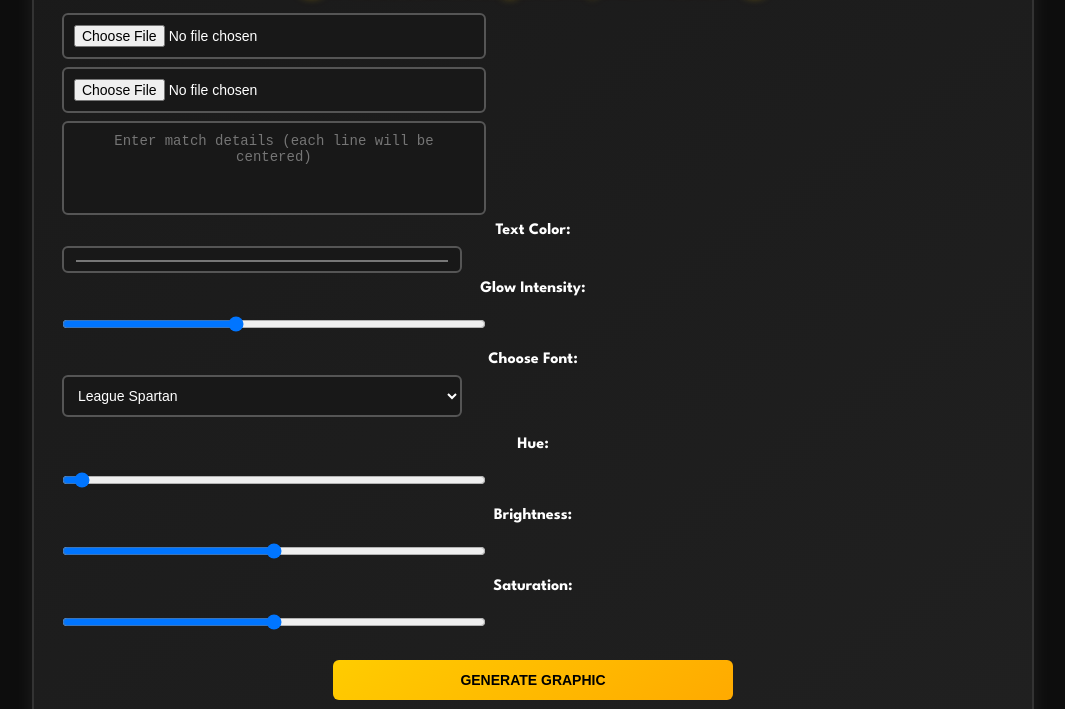
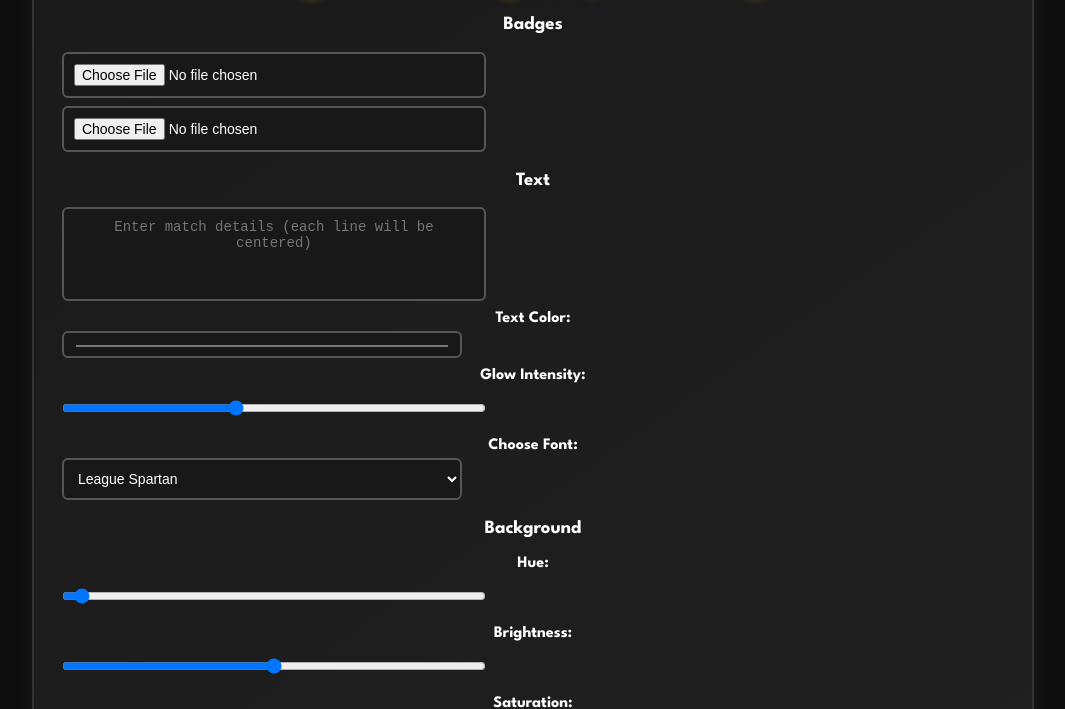
Before and after one commit to VRFSWave/Sportwave, a plain HTML site: page imagemaker.html in a window 1280 px wide. Shown: the part 91-800 px from the top of the page, without its empty margins (107-1172 px from the left). Drawn offline with Linux system fonts and the light colour scheme.

Commit message:
Update imagemaker.html

```diff
--- a/imagemaker.html
+++ b/imagemaker.html
@@ -4,7 +4,7 @@
     <meta charset="UTF-8">
     <meta name="viewport" content="width=device-width, initial-scale=1.0">
     <title>Football Badge Graphic Maker</title>
-    <link href="https://fonts.googleapis.com/css2?family=League+Spartan:wght@700&family=Orbitron:wght@500&family=Roboto:wght@700&family=Oswald:wght@600&family=Raleway:wght@700&family=Anton&family=Lora&family=Quicksand:wght@500&family=Open+Sans:wght@400&family=PT+Sans:wght@700&family=Amatic+SC:wght@700&family=Roboto+Condensed:wght@700&family=Slabo+27px&family=Ubuntu:wght@500&family=Anton&family=Roboto:wght@300&family=Permanent+Marker&family=Lobster&family=Merriweather:wght@700&family=Poppins:wght@600&family=Playfair+Display:wght@400&family=Archivo:wght@500&family=Raleway:wght@900&family=Nunito:wght@400&family=Quicksand:wght@300&family=Roboto:wght@400&family=Quicksand:wght@600&family=Fira+Sans:wght@300&family=Nunito:wght@800&family=Baloo+2:wght@600&family=Inter:wght@600&family=Archivo+Black:wght@900&family=Crimson+Pro:wght@500&family=Fira+Sans:wght@700&family=Julius+Sans+One&family=Anton&family=Open+Sans:wght@300&family=Arimo:wght@700&family=Fredoka+One&family=Abel&family=Work+Sans&family=Oswald&family=Arvo&family=Shadows+Into+Light&family=Cabin:wght@500&family=Bebas+Neue&family=Varela+Round&family=Oswald:wght@400&family=Rokkitt:wght@700&display=swap" rel="stylesheet">
+    <link href="https://fonts.googleapis.com/css2?family=League+Spartan:wght@700&family=Orbitron:wght@500&family=Roboto:wght@700&family=Oswald:wght@600&display=swap" rel="stylesheet">
     <style>
         body {
             font-family: 'League Spartan', sans-serif;
@@ -88,95 +88,73 @@
             border-radius: 8px;
         }
 
-        .slider-container {
-            margin-top: 20px;
-        }
-
-        .slider-container input {
-            width: 80%;
-            margin: 8px;
-        }
-
         @media (max-width: 768px) {
             canvas {
                 max-width: 90%;
             }
         }
+
+        .section {
+            margin-bottom: 20px;
+        }
+
+        .section label {
+            font-size: 16px;
+            font-weight: bold;
+            display: block;
+            margin-top: 10px;
+        }
+
+        .section input, .section select {
+            margin-top: 5px;
+        }
+
     </style>
 </head>
 <body>
     <div class="container">
         <h1>⚽ Football Badge Graphic Maker ⚽</h1>
-        <input type="file" id="badge1" accept="image/*">
-        <input type="file" id="badge2" accept="image/*">
+
+        <!-- Badges Section -->
+        <div class="section">
+            <h3>Badges</h3>
+            <input type="file" id="badge1" accept="image/*" />
+            <input type="file" id="badge2" accept="image/*" />
+        </div>
+
+        <!-- Text Section -->
+        <div class="section">
+            <h3>Text</h3>
             <textarea id="customText" placeholder="Enter match details (each line will be centered)"></textarea>
-
             <label for="textColor">Text Color:</label>
-        <input type="color" id="textColor" value="#ffcc00">
-
+            <input type="color" id="textColor" value="#ffcc00" />
             <label for="glowIntensity">Glow Intensity:</label>
-        <input type="range" id="glowIntensity" min="0" max="20" value="8">
-
+            <input type="range" id="glowIntensity" min="0" max="20" value="8" />
             <label for="fontSelect">Choose Font:</label>
             <select id="fontSelect">
                 <option value="'League Spartan', sans-serif">League Spartan</option>
                 <option value="'Orbitron', sans-serif">Orbitron</option>
                 <option value="'Roboto', sans-serif">Roboto</option>
                 <option value="'Oswald', sans-serif">Oswald</option>
-            <option value="'Raleway', sans-serif">Raleway</option>
-            <option value="'Anton', sans-serif">Anton</option>
-            <option value="'Lora', serif">Lora</option>
-            <option value="'Quicksand', sans-serif">Quicksand</option>
-            <option value="'Open Sans', sans-serif">Open Sans</option>
-            <option value="'PT Sans', sans-serif">PT Sans</option>
-            <option value="'Amatic SC', cursive">Amatic SC</option>
-            <option value="'Roboto Condensed', sans-serif">Roboto Condensed</option>
-            <option value="'Slabo 27px', serif">Slabo 27px</option>
-            <option value="'Ubuntu', sans-serif">Ubuntu</option>
-            <option value="'Permanent Marker', cursive">Permanent Marker</option>
-            <option value="'Lobster', cursive">Lobster</option>
-            <option value="'Merriweather', serif">Merriweather</option>
-            <option value="'Poppins', sans-serif">Poppins</option>
-            <option value="'Playfair Display', serif">Playfair Display</option>
-            <option value="'Archivo', sans-serif">Archivo</option>
-            <option value="'Nunito', sans-serif">Nunito</option>
-            <option value="'Quicksand', sans-serif">Quicksand</option>
-            <option value="'Fira Sans', sans-serif">Fira Sans</option>
-            <option value="'Baloo 2', sans-serif">Baloo 2</option>
-            <option value="'Inter', sans-serif">Inter</option>
-            <option value="'Archivo Black', sans-serif">Archivo Black</option>
-            <option value="'Crimson Pro', serif">Crimson Pro</option>
-            <option value="'Julius Sans One', sans-serif">Julius Sans One</option>
-            <option value="'Arimo', sans-serif">Arimo</option>
-            <option value="'Fredoka One', cursive">Fredoka One</option>
-            <option value="'Abel', sans-serif">Abel</option>
-            <option value="'Work Sans', sans-serif">Work Sans</option>
-            <option value="'Arvo', serif">Arvo</option>
-            <option value="'Shadows Into Light', cursive">Shadows Into Light</option>
-            <option value="'Cabin', sans-serif">Cabin</option>
-            <option value="'Bebas Neue', sans-serif">Bebas Neue</option>
-            <option value="'Varela Round', sans-serif">Varela Round</option>
-            <option value="'Rokkitt', serif">Rokkitt</option>
-            <option value="'Pacifico', cursive">Pacifico</option>
-            <option value="'Caveat', cursive">Caveat</option>
-            <option value="'Satisfy', cursive">Satisfy</option>
-            <option value="'Tangerine', cursive">Tangerine</option>
-            <option value="'Lobster Two', cursive">Lobster Two</option>
-            <option value="'Dancing Script', cursive">Dancing Script</option>
-            <option value="'Great Vibes', cursive">Great Vibes</option>
-            <option value="'Bree Serif', serif">Bree Serif</option>
-            <option value="'Zen Dots', sans-serif">Zen Dots</option>
-            <option value="'Rock Salt', cursive">Rock Salt</option>
+                <option value="'Arial', sans-serif">Arial</option>
+                <option value="'Courier New', monospace">Courier New</option>
+                <option value="'Georgia', serif">Georgia</option>
+                <option value="'Impact', sans-serif">Impact</option>
+                <option value="'Tahoma', sans-serif">Tahoma</option>
+                <option value="'Verdana', sans-serif">Verdana</option>
+                <!-- Add more font options here as needed -->
             </select>
+        </div>
 
-        <!-- Hue, Brightness, and Saturation Controls -->
-        <div class="slider-container">
+        <!-- Background Section -->
+        <div class="section">
+            <h3>Background</h3>
             <label for="hue">Hue:</label>
-            <input type="range" id="hue" min="0" max="360" value="0">
+            <input type="range" id="hue" min="0" max="360" value="0" />
             <label for="brightness">Brightness:</label>
-            <input type="range" id="brightness" min="0" max="200" value="100">
+            <input type="range" id="brightness" min="0" max="200" value="100" />
             <label for="saturation">Saturation:</label>
-            <input type="range" id="saturation" min="0" max="200" value="100">
+            <input type="range" id="saturation" min="0" max="200" value="100" />
         </div>
 
         <button onclick="generateGraphic()">Generate Graphic</button>
@@ -196,7 +174,6 @@
         document.getElementById('badge1').addEventListener('change', handleFileSelect);
         document.getElementById('badge2').addEventListener('change', handleFileSelect);
 
-        // File select handler for badge images
         function handleFileSelect(event) {
             const file = event.target.files[0];
             const reader = new FileReader();
@@ -215,7 +192,6 @@
             reader.readAsDataURL(file);
         }
 
-        // Function to generate graphic with adjustments
         function generateGraphic() {
             if (!badge1 || !badge2) {
                 alert('Please upload both badges.');
@@ -228,58 +204,43 @@
             const glowIntensity = document.getElementById('glowIntensity').value;
             const selectedFont = document.getElementById('fontSelect').value;
 
-            // Get background filter values
             const hue = document.getElementById('hue').value;
             const brightness = document.getElementById('brightness').value;
             const saturation = document.getElementById('saturation').value;
 
             ctx.clearRect(0, 0, canvas.width, canvas.height);
 
-            // Apply filter to background
+            // Apply the background adjustments
             ctx.filter = `hue-rotate(${hue}deg) brightness(${brightness}%) saturate(${saturation}%)`;
+            ctx.drawImage(background, 0, 0, canvas.width, canvas.height);
+            ctx.filter = 'none'; // Reset the filter for other elements
 
-            ctx.drawImage(background, 0, 0, canvas.width, canvas.height);
-
-            // Reset the filter
-            ctx.filter = 'none';
-
-            // Drawing the badges
             const badgeWidth = 180;
             const badgeHeight = 180;
-            const centerX = canvas.width / 2;
-            const badgeSpacing = 80;
-
-            const badge1X = centerX - badgeWidth - badgeSpacing;
-            const badge2X = centerX + badgeSpacing;
+            const badge1X = 100;
             const badge1Y = 100;
+            const badge2X = 320;
             const badge2Y = 100;
 
             ctx.drawImage(badge1, badge1X, badge1Y, badgeWidth, badgeHeight);
             ctx.drawImage(badge2, badge2X, badge2Y, badgeWidth, badgeHeight);
 
-            // Drawing the text
             ctx.font = `30px ${selectedFont}`;
             ctx.fillStyle = textColor;
-            ctx.textAlign = "center";
-            ctx.shadowColor = textColor;
-            ctx.shadowBlur = glowIntensity;
+            ctx.textAlign = 'center';
+            ctx.textBaseline = 'middle';
 
-            const textStartY = badge1Y + badgeHeight + 30;
-            const lineHeight = 35;
-
+            // Place the text under the badges
+            let yOffset = badge1Y + badgeHeight + 20;  // Start text under the badges
             textLines.forEach((line, index) => {
-                ctx.fillText(line, canvas.width / 2, textStartY + (index * lineHeight));
+                ctx.fillText(line, canvas.width / 2, yOffset + (index * 40)); // Add spacing between lines
             });
-
-            ctx.shadowBlur = 0;
         }
 
-        // Function to download the generated graphic
         function downloadImage() {
-            const dataUrl = canvas.toDataURL();
             const link = document.createElement('a');
-            link.href = dataUrl;
             link.download = 'football_badge_graphic.png';
+            link.href = canvas.toDataURL('image/png');
             link.click();
         }
     </script>
```
Lines whose indentation alone changed are shown as unchanged.
